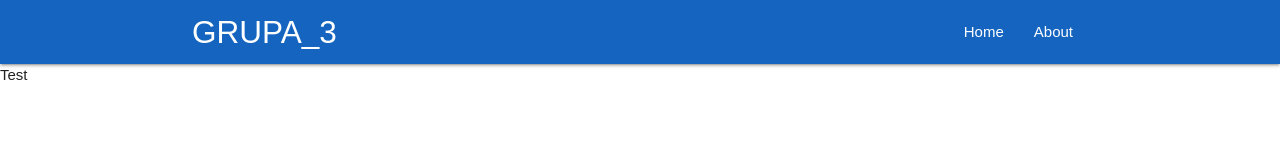
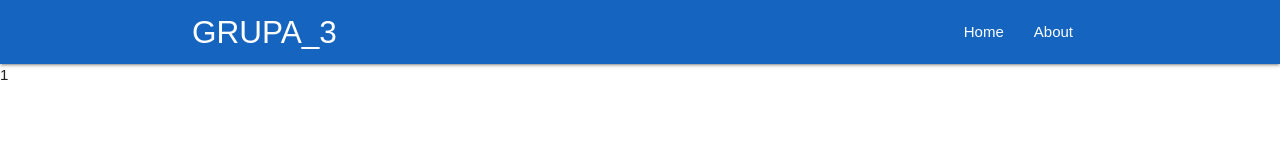
Before and after one commit to kaluznymarcin/CODEME-E9-APP, a React (Create React App) app: page /image/1 in a window 1280 px wide. Shown: the top 160 px of the page. Built offline with nearby package versions, Linux system fonts and the light colour scheme.

Commit message:
logging image id :-)

```diff
--- a/src/components/Image.js
+++ b/src/components/Image.js
@@ -8,10 +8,11 @@ import { Link } from 'react-router-dom'
 import M from "materialize-css";
 
 const Image = props => {
-    console.log(props.match.params.image_id)
+    const {image_id} = props.match.params
+    console.log(image_id)
     return (
         <div>
-            Test
+            {image_id}
         </div>
     )
 }
```
